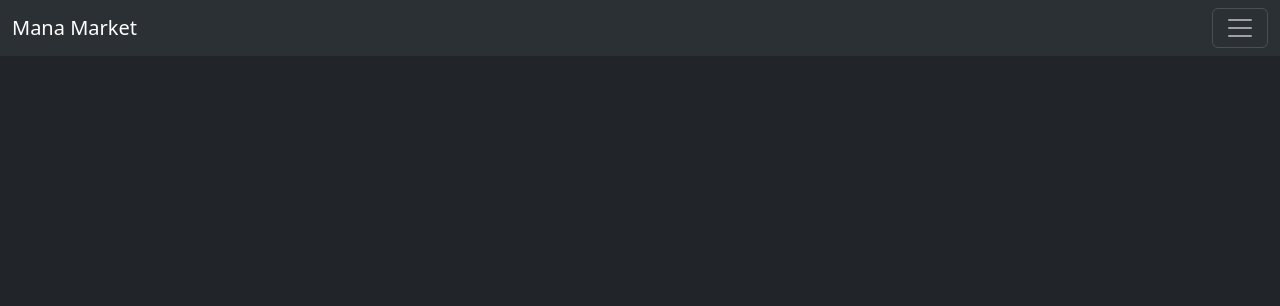
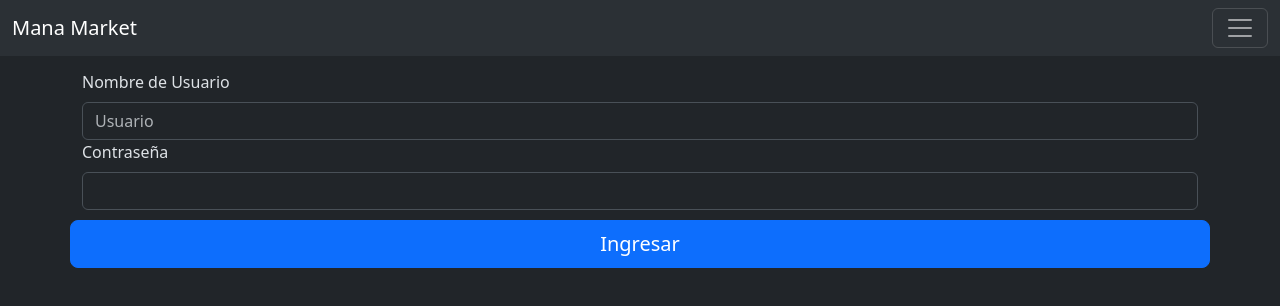
Before and after one commit to CroiXan/tcg-shop, an Angular app in the folder cardshop/: page /login in a window 1280 px wide. Before the commit this address led to /. Shown: the top 306 px of the page. Built offline with nearby package versions, Linux system fonts and the light colour scheme.

Commit message:
logica para login

```diff
--- a/cardshop/src/app/app.routes.ts
+++ b/cardshop/src/app/app.routes.ts
@@ -1,10 +1,12 @@
 import { Routes } from '@angular/router';
 import { CarditemListComponent } from './carditem-list/carditem-list.component';
 import { RegistrationFormComponent } from './registration-form/registration-form.component';
+import { LoginComponent } from './login/login.component';
 
 export const routes: Routes = [
     { path: '', component: CarditemListComponent},
     { path: 'categoria/:categoria', component: CarditemListComponent},
     { path: 'buscar/:search', component: CarditemListComponent},
-    { path: 'registro', component: RegistrationFormComponent}
+    { path: 'registro', component: RegistrationFormComponent},
+    { path: 'login', component: LoginComponent}
 ];
--- a/cardshop/src/app/core/services/auth.service.ts
+++ b/cardshop/src/app/core/services/auth.service.ts
@@ -7,35 +7,31 @@ import { User } from '../models/user.model';
   providedIn: 'root'
 })
 export class AuthService {
-  private userRole: string = '';
+  private logedUser: User = {} as User;
 
   constructor(private router: Router, private userService: UserService) {}
 
   login(userName: string, password: string): boolean {
 
-    const user: User|undefined = this.userService.getUserAuth(userName,password);
+    this.logedUser = this.userService.getUserAuth(userName,password);
 
-    if(user === undefined){
+    if(this.logedUser.id === 0 || this.logedUser.UserName === ''){
         return false;
     }
-
-    var role = user?.Role;
-
-    this.userRole = role;
 
     return true;
   }
 
   getRole(): string {
-    return this.userRole;
+    return this.logedUser.Role;
   }
 
   logout() {
-    this.userRole = '';
+    this.logedUser = {} as User;
     this.router.navigate(['/']);
   }
 
   isAuthenticated(): boolean {
-    return !!this.userRole;
+    return !!this.logedUser;
   }
 }
--- a/cardshop/src/app/core/services/user.service.ts
+++ b/cardshop/src/app/core/services/user.service.ts
@@ -56,8 +56,8 @@ export class UserService {
         return true;
     }
 
-    getUserAuth(userName: string, password: string): User | undefined{
-        return this.userList.find(user => user.UserName === userName && user.Password === password);
+    getUserAuth(userName: string, password: string): User{
+        return this.userList.find(user => user.UserName === userName && user.Password === password) || {} as User;
     }
 
     updateUser(){
--- /dev/null
+++ b/cardshop/src/app/login/login.component.html
@@ -0,0 +1,35 @@
+<div class="container-md">
+
+    <form class="needs-validation" [formGroup]="loginForm" (ngSubmit)="onSubmit()">
+
+        <div class="row">
+
+          <div class="col-12">
+            <label for="username" class="form-label">Nombre de Usuario</label>
+            <div class="input-group has-validation">
+              <input type="text" class="form-control" [ngClass]="username?.invalid && (username?.dirty || username?.touched) ? 'is-invalid' : ''" [ngClass]="username?.valid ? 'is-valid' : ''" id="username" placeholder="Usuario" formControlName="username">
+            <div class="invalid-feedback">
+                <div *ngIf="username?.hasError('required')">Nombre de Usuario es obligatorio.</div>
+                <div *ngIf="!username?.hasError('required')">Nombre de Usuario no tiene el formato correcto.</div>
+              </div>
+            </div>
+          </div>
+
+          <div class="col-12">
+            <label for="password" class="form-label">Contraseña</label>
+            <div class="input-group has-validation">
+              <input type="password" class="form-control" [ngClass]="password?.invalid && (password?.dirty || password?.touched) ? 'is-invalid' : ''" [ngClass]="password?.valid ? 'is-valid' : ''" id="password" formControlName="password">
+            <div class="invalid-feedback">
+              <div *ngIf="password?.hasError('required')">Contraseña obligatorio.</div>
+              <div *ngIf="!password?.hasError('required')">Contraseña no tiene el formato correcto.</div>
+            </div>
+            </div>
+          </div>
+
+          <button class="w-100 btn btn-primary btn-lg margin-top-10" type="submit">Ingresar</button>
+
+        </div>
+
+    </form>
+
+</div>
--- /dev/null
+++ b/cardshop/src/app/login/login.component.ts
@@ -0,0 +1,66 @@
+import { Component } from '@angular/core';
+import { CommonModule} from '@angular/common';
+import { FormGroup, ReactiveFormsModule, FormControl, Validators, ValidatorFn, AbstractControl, ValidationErrors } from '@angular/forms';
+import { AuthService } from '../core/services/auth.service';
+
+@Component({
+  selector: 'app-login',
+  standalone: true,
+  imports: [
+    CommonModule,
+    ReactiveFormsModule
+  ],
+  templateUrl: './login.component.html',
+  styleUrl: './login.component.css'
+})
+export class LoginComponent {
+
+  loginForm!: FormGroup;
+
+  constructor(private authService: AuthService){}
+
+  ngOnInit(): void {
+    this.loginForm = new FormGroup({
+      username: new FormControl('', [
+        Validators.required,
+        onlyLettersValidator(),
+        Validators.minLength(5),
+        Validators.maxLength(20)
+      ]),
+      password: new FormControl('', [
+        Validators.required,
+        passwordValidator(),
+        Validators.minLength(8),
+        Validators.maxLength(16)
+      ])
+    });
+  }
+
+  get username(){
+    return this.loginForm.get('username');
+  }
+
+  get password(){
+    return this.loginForm.get('password');
+  }
+
+  onSubmit(): void {
+    this.authService.login(this.loginForm.get('username')?.value,this.loginForm.get('password')?.value);
+
+  }
+
+}
+
+export function onlyLettersValidator(): ValidatorFn {
+  return (control: AbstractControl): ValidationErrors | null => {
+    const forbidden = !/(^[a-zA-Z]*$)/g.test(control.value);
+    return forbidden ? {onlyLetters: {value: control.value}} : null;
+  };
+}
+
+export function passwordValidator(): ValidatorFn {
+  return (control: AbstractControl): ValidationErrors | null => {
+    const forbidden = !/(?=.*\d)(?=.*[a-z])(?=.*[A-Z])((?=.*\W)|(?=.*_))^[^ ]+$/g.test(control.value);
+    return forbidden ? {passwordFromat: {value: control.value}} : null;
+  };
+}
--- a/cardshop/src/app/navbar/navbar.component.html
+++ b/cardshop/src/app/navbar/navbar.component.html
@@ -11,7 +11,8 @@
             <button type="button" class="btn-close" data-bs-dismiss="offcanvas" aria-label="Close"></button>
             </div>
             <div class="offcanvas-body">
-            <ul class="navbar-nav justify-content-end flex-grow-1 pe-3">
+                <hr>
+                <ul class="navbar-nav justify-content-end flex-grow-1 pe-3 mb-auto">
                     <li class="nav-item">
                     <a class="nav-link active" aria-current="page" [routerLink]="['/']">Home</a>
                     </li>
@@ -22,10 +23,18 @@
                     <a class="nav-link" [routerLink]="['/categoria/Artifact']">Artefactos</a>
                     </li>
                 </ul>
+                <hr>
                 <form class="d-flex mt-3" role="search" [formGroup]="filterForm" (ngSubmit)="onSearch()">
                     <input class="form-control me-2" type="search" placeholder="Nombre de carta" formControlName="search" aria-label="Nombre de carta">
                     <button class="btn btn-outline-success" type="submit">Buscar</button>
                 </form>
+                <hr>
+                <ul class="nav nav-pills flex-column text-small">
+                    <li class="nav-item"><a class="nav-link" href="#">Ingresar</a></li>
+                    <li class="nav-item"><a class="nav-link" href="#">Registrarse</a></li>
+                    <li class="nav-item"><a class="nav-link" href="#">Cuenta Usuario</a></li>
+                    <li class="nav-item"><a class="nav-link" href="#">Cerrar sesión</a></li>
+                </ul>
             </div>
         </div>
         </div>
--- a/cardshop/src/app/navbar/navbar.component.ts
+++ b/cardshop/src/app/navbar/navbar.component.ts
@@ -1,6 +1,7 @@
 import { Component } from '@angular/core';
 import { RouterModule, Router } from '@angular/router';
 import { FormGroup, ReactiveFormsModule, FormControl } from '@angular/forms';
+import { AuthService } from '../core/services/auth.service';
 
 @Component({
   selector: 'app-navbar',
@@ -16,7 +17,7 @@ export class NavbarComponent {
 
   filterForm!: FormGroup;
 
-  constructor(private router: Router){};
+  constructor(private router: Router, private authService: AuthService){};
 
   ngOnInit(): void {
     this.filterForm = new FormGroup({
```
Also changed, not shown: cardshop/src/app/auth-guard.guard.ts (+13 -1 lines), cardshop/src/app/login/login.component.css (added), 1 other file (tests, documents, lock files or other folders). Lines whose indentation alone changed are shown as unchanged.
